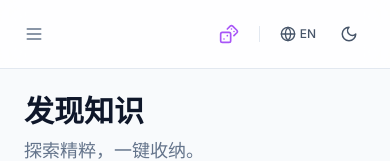
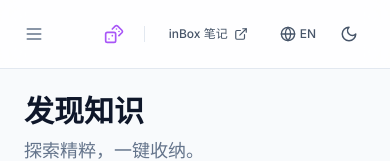
Before and after one commit to maoruibin/inBoxCard, a React (Vite) app: page /collection/1 in a window 390 px wide. Shown: the top 161 px of the page. Built offline with nearby package versions, Linux system fonts and the light colour scheme.

Commit message:
feat: 添加随机漫步按钮并更新 inBox 链接文本
在导航栏添加随机漫步按钮，方便快速访问/review页面。同时将inBox链接的文本根据语言环境显示为"inBox 笔记"或"inBox App"

```diff
--- a/App.tsx
+++ b/App.tsx
@@ -118,10 +118,10 @@ const MainLayout: React.FC = () => {
               href="https://doc.gudong.site/inbox/"
               target="_blank"
               rel="noopener noreferrer"
-               className="hidden sm:flex items-center gap-1.5 px-3 py-1.5 rounded-full hover:bg-slate-100 dark:hover:bg-slate-800 text-slate-600 dark:text-slate-400 transition-colors text-xs font-medium mr-1"
+              className="flex items-center gap-1.5 px-3 py-1.5 rounded-full hover:bg-slate-100 dark:hover:bg-slate-800 text-slate-600 dark:text-slate-400 transition-colors text-xs font-medium mr-1"
               title={language === 'zh' ? '访问 inBox 官网' : 'Visit inBox Website'}
             >
-               <span>inBox App</span>
+              <span>{language === 'zh' ? 'inBox 笔记' : 'inBox App'}</span>
               <ICONS.ExternalLink size={14} />
             </a>
 
```
Also changed, not shown: 1 other file (tests, documents, lock files or other folders). Lines whose indentation alone changed are shown as unchanged.
